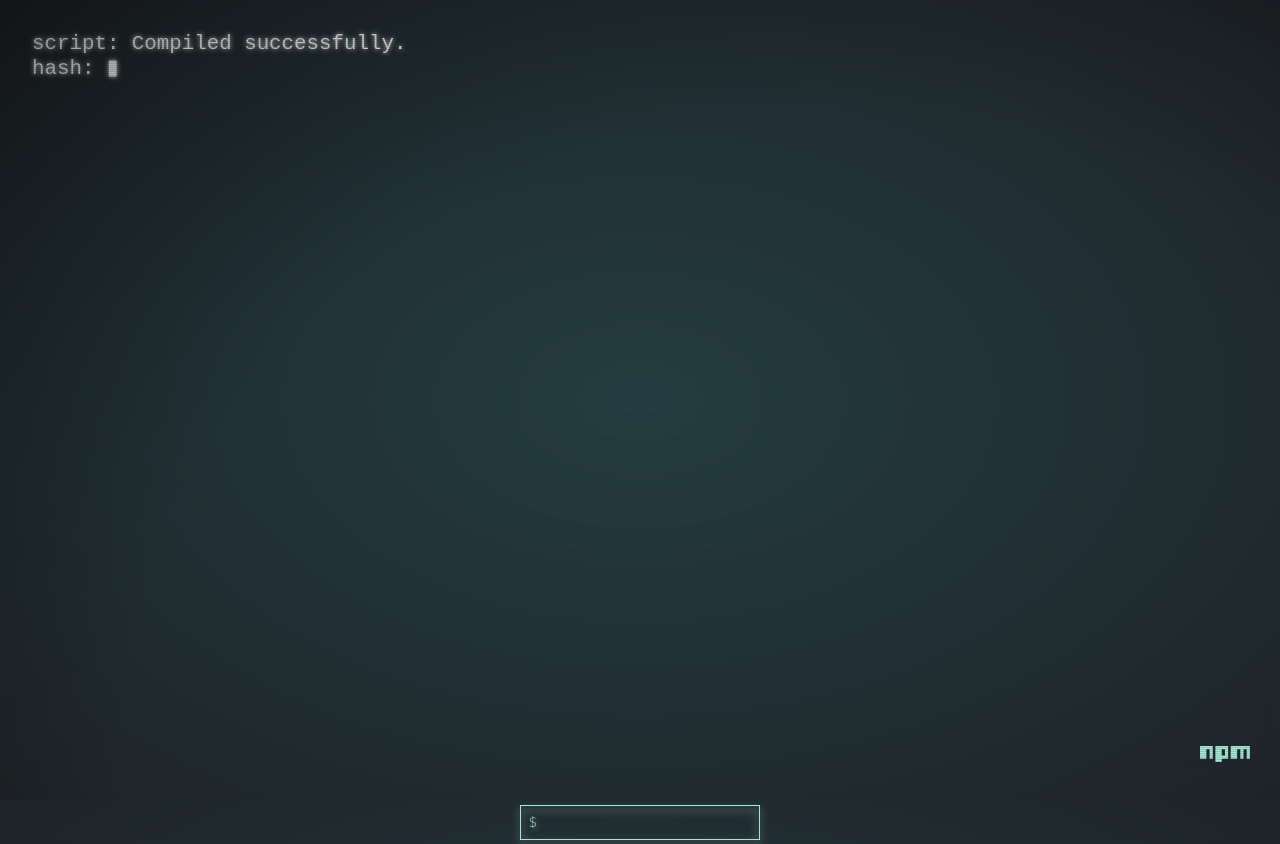
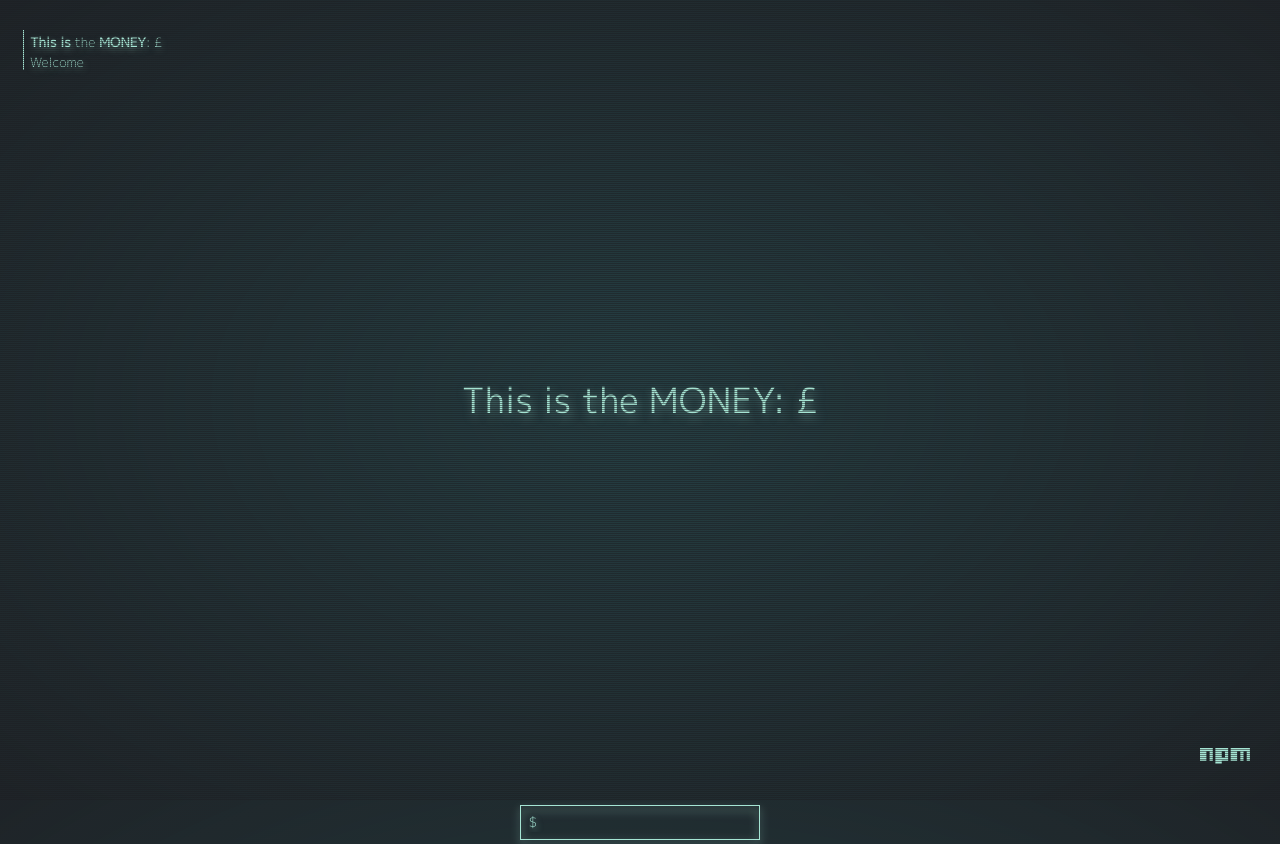
Before and after one commit to thetarnav/glitched-writer, a website built with Parcel: page dev/index.html in a window 1280 px wide. Built offline with nearby package versions, Linux system fonts and the light colour scheme.

Commit message:
Support for HTML Entities. And html can be enabled with letterize. Won't work for double tags though.

```diff
--- a/dev/index.html
+++ b/dev/index.html
@@ -7,9 +7,9 @@
 		href="https://fonts.googleapis.com/css?family=M+PLUS+1p:300,400|Open+Sans:300,400&amp;display=swap&amp;subset=japanese,latin-ext"
 		rel="stylesheet" />
 	<link href="style.scss" rel="stylesheet" />
-	<link href="terminal.scss" rel="stylesheet" />
-	<!-- <script defer src="./script.ts"></script> -->
-	<script defer src="./terminal.ts"></script>
+	<script defer src="./script.ts"></script>
+	<!-- <link href="terminal.scss" rel="stylesheet" />
+	<script defer src="./terminal.ts"></script> -->
 </head>
 
 <body>
@@ -29,11 +29,11 @@
 	<input class="input" id="input" placeholder="$" autocomplete="off" disabled />
 	<div class="input--shadow"></div>
 
-	<div class="wrapper">
-		<pre><output id="output"></output>
-			<!-- <div><span class="incentive">$></span><input type="text"/></div> -->
-		</pre>
-	</div>
+	<!-- <div class="wrapper">
+		<pre><output id="output"></output> -->
+	<!-- <div><span class="incentive">$></span><input type="text"/></div> -->
+	<!-- </pre>
+	</div> -->
 </body>
 
 </html>
--- a/dev/script.ts
+++ b/dev/script.ts
@@ -1,21 +1,25 @@
 // eslint-disable-next-line import/no-extraneous-dependencies
 import debounce from 'lodash.debounce'
 
-// import GlitchedWriter, { wait, presets } from '../src'
-import GlitchedWriter, { wait } from '../lib'
+import GlitchedWriter, { wait, presets } from '../src'
+// import GlitchedWriter, { wait } from '../lib'
 
 const textEl = document.getElementById('glitch_this'),
 	inputEl = document.getElementById('input') as HTMLInputElement,
 	logsEl = document.getElementById('logs')
 
-const writer = new GlitchedWriter(textEl, 'neo')
+const writer = new GlitchedWriter(
+	textEl,
+	{ ...presets.zalgo, html: true, letterize: true },
+	string => console.log(string),
+)
 
 // eslint-disable-next-line func-names
 ;(async function () {
 	await wait(1200)
-	await writer.write('This is only the beginning.')
+	await writer.write('<b>This is</b> the <strong>MONEY</strong>: &#163;')
 	await wait(1200)
-	await writer.write('Please, say something...')
+	await writer.write('Please, <i>say something</i>...')
 	await wait(1500)
 	await writer.write('my old friend.')
 	inputEl.removeAttribute('disabled')
--- a/dev/style.scss
+++ b/dev/style.scss
@@ -140,8 +140,8 @@ body {
 	font-size: 35px;
 	color: $light-blue;
 
-	// @include font-family;
-	font-family: monospace;
+	@include font-family;
+	// font-family: monospace;
 	@include text-shadow($light-blue);
 
 	// unicode-bidi: bidi-override;
@@ -149,14 +149,14 @@ body {
 
 	// white-space: pre;
 
-	// .gw-char:not(.gw-finished) {
-	// 	&,
-	// 	.gw-ghosts {
-	// 		opacity: 0.3;
-	// 	}
-	// }
+	.gw-char:not(.gw-finished) {
+		// &,
+		.gw-ghosts {
+			opacity: 0.5;
+		}
+	}
 	.gw-glitched {
-		opacity: 0.3;
+		opacity: 0.5;
 	}
 
 	&::after,
@@ -176,22 +176,22 @@ body {
 		z-index: -1;
 		color: $pink;
 	}
-	// &.gw-writing {
-	// 	animation: glitch-skew 1s steps(10, end) infinite alternate-reverse;
+	&.gw-writing {
+		animation: glitch-skew 1s steps(10, end) infinite alternate-reverse;
 
-	// 	&::after,
-	// 	&::before {
-	// 		opacity: 1;
-	// 	}
-	// 	&::after {
-	// 		animation: glitch-animation-1 1.5s steps(20, end) infinite
-	// 			alternate-reverse;
-	// 	}
-	// 	&::before {
-	// 		animation: glitch-animation-2 2s steps(20, end) infinite
-	// 			alternate-reverse;
-	// 	}
-	// }
+		&::after,
+		&::before {
+			opacity: 1;
+		}
+		&::after {
+			animation: glitch-animation-1 1.5s steps(20, end) infinite
+				alternate-reverse;
+		}
+		&::before {
+			animation: glitch-animation-2 2s steps(20, end) infinite
+				alternate-reverse;
+		}
+	}
 	@keyframes glitch-skew {
 		$steps: 10;
 
--- a/src/char.ts
+++ b/src/char.ts
@@ -71,6 +71,8 @@ export default class Char {
 			this.els.charEl.className = 'gw-char'
 			this.els.letterEl.className = 'gw-letter'
 		}
+
+		document.createDocumentFragment
 	}
 
 	get string(): string {
@@ -91,7 +93,8 @@ export default class Char {
 		const { l, ghostsBefore, ghostsAfter } = this,
 			{ ghostsBeforeEl, ghostsAfterEl, letterEl: letter } = this.els
 
-		letter.textContent = l
+		if (this.writer.options.html) letter.innerHTML = l
+		else letter.textContent = l
 		ghostsBeforeEl.textContent = ghostsBefore.join('')
 		ghostsAfterEl.textContent = ghostsAfter.join('')
 	}
--- a/src/index.ts
+++ b/src/index.ts
@@ -16,10 +16,11 @@ import {
 	promiseWhile,
 	isInRange,
 	htmlToArray,
-	TagOrString,
+	LetterItem,
 	isSpecialChar,
 	filterHtml,
 	arrayOfTheSame,
+	stringToLetterItems,
 } from './utils'
 import { presets, glyphs, PresetName } from './presets'
 
@@ -201,35 +202,29 @@ export default class GlitchedWriter {
 			pi++
 			const pl: string | undefined = previous[pi]
 
-			let isSpecial = false
+			let isWhitespace = false
 
-			if (typeof gl === 'object') {
+			if (gl.type === 'tag') {
 				pi--
-				this.setChar(
-					gi,
-					'',
-					typeof gl === 'object' ? gl.tag : gl,
-					undefined,
-					true,
-				)
+				this.setChar(gi, '', gl.value, undefined, true)
 				return
 			}
-			isSpecial = isSpecialChar(gl)
+			isWhitespace = isSpecialChar(gl.value)
 
-			const fi = gl !== '' ? previous.indexOf(gl, pi) : -1
+			const fi = gl.value !== '' ? previous.indexOf(gl.value, pi) : -1
 
-			if (fi !== -1 && fi - pi <= maxDist && !isSpecial) {
+			if (fi !== -1 && fi - pi <= maxDist && !isWhitespace) {
 				const appendedText = previous.substring(pi, fi)
-				this.setChar(gi, gl, gl, appendedText)
+				this.setChar(gi, gl.value, gl.value, appendedText)
 				pi = fi
 				this.state.nGhosts += appendedText.length
 			} else
 				this.setChar(
 					gi,
 					pl || this.options.space,
-					gl || this.options.space,
+					gl.value || this.options.space,
 					'',
-					isSpecial,
+					isWhitespace,
 				)
 		})
 
@@ -244,19 +239,13 @@ export default class GlitchedWriter {
 			pi++
 			const pl = previous[pi] || this.options.space
 
-			if (typeof gl === 'object') {
+			if (gl.type === 'tag') {
 				pi--
-				this.setChar(
-					gi,
-					'',
-					typeof gl === 'object' ? gl.tag : gl,
-					undefined,
-					true,
-				)
+				this.setChar(gi, '', gl.value, undefined, true)
 				return
 			}
 
-			this.setChar(gi, pl, gl, undefined, isSpecialChar(gl))
+			this.setChar(gi, pl, gl.value, undefined, isSpecialChar(gl.value))
 		})
 
 		this.removeExtraChars(goalStringArray.length)
@@ -298,12 +287,14 @@ export default class GlitchedWriter {
 			: charTable.push(new Char(pl, gl, this, appendedText, special))
 	}
 
-	private get goalStringArray(): TagOrString[] {
+	private get goalStringArray(): LetterItem[] {
 		const { goalString: goal, previousString: previous, options } = this,
-			goalArray = options.html ? htmlToArray(goal) : Array.from(goal),
+			goalArray = options.html
+				? htmlToArray(goal)
+				: stringToLetterItems(goal),
 			prevGtGoal = Math.max(previous.length - goalArray.length, 0)
 
-		goalArray.push(...arrayOfTheSame('', prevGtGoal))
+		goalArray.push(...stringToLetterItems(arrayOfTheSame('', prevGtGoal)))
 
 		return goalArray
 	}
--- a/src/options.ts
+++ b/src/options.ts
@@ -51,7 +51,7 @@ export default class Options implements OptionsFields {
 		this.html = options.html ?? presets.default.html
 		this.letterize = options.letterize ?? presets.default.letterize
 		if (typeof document === 'undefined') this.letterize = false
-		if (this.letterize) this.html = false
+		// if (this.letterize) this.html = false
 		this.startFrom = options.startFrom ?? presets.default.startFrom
 
 		this.writer = writer
--- a/src/utils.ts
+++ b/src/utils.ts
@@ -89,14 +89,21 @@ export function getRandomFromRange(
 
 export const coinFlip = (p: number = 0.5): boolean => Math.random() < p
 
-export type TagOrString = { tag: string } | string
+export type LetterItem = { value: string; type?: 'tag' | 'html_entity' }
 
-const findTagPattern =
-	'(?:<style.+?>.+?</style>|<script.+?>.+?</script>|<(?:!|/?[a-zA-Z]+).*?/?>)'
+export const letterToLetterItem = (string: string): LetterItem => ({
+	value: string,
+})
 
-export function htmlToArray(string: string): TagOrString[] {
-	const reg = new RegExp(findTagPattern, 'g'),
-		result: TagOrString[] = []
+export const stringToLetterItems = (string: string | string[]): LetterItem[] =>
+	[...string].map(letterToLetterItem)
+
+const findHTMLPattern =
+	'(&#?[0-9a-zA-Z]{2,6};)|(<style.+?>.+?</style>|<script.+?>.+?</script>|<(?:!|/?[a-zA-Z]+).*?/?>)'
+
+export function htmlToArray(string: string): LetterItem[] {
+	const reg = new RegExp(findHTMLPattern, 'g'),
+		resultArray: LetterItem[] = []
 
 	let find: RegExpExecArray | null,
 		lastIndex = 0
@@ -109,16 +116,23 @@ export function htmlToArray(string: string): TagOrString[] {
 
 		lastIndex = to
 
-		stringBefore && result.push(...stringBefore)
-		result.push({ tag: find[0] })
+		stringBefore && resultArray.push(...stringToLetterItems(stringBefore))
+
+		const result: LetterItem = {
+			value: find[0],
+			type: find[1] !== undefined ? 'html_entity' : 'tag',
+		}
+
+		resultArray.push(result)
 	}
-	string.length > lastIndex && result.push(...string.slice(lastIndex))
+	string.length > lastIndex &&
+		resultArray.push(...stringToLetterItems(string.slice(lastIndex)))
 
-	return result
+	return resultArray
 }
 
 export function filterHtml(string: string): string {
-	const reg = new RegExp(findTagPattern, 'g')
+	const reg = new RegExp(findHTMLPattern, 'g')
 
 	return string.replace(reg, '')
 }
```
Also changed, not shown: test/index.ts (+3 -4 lines).
